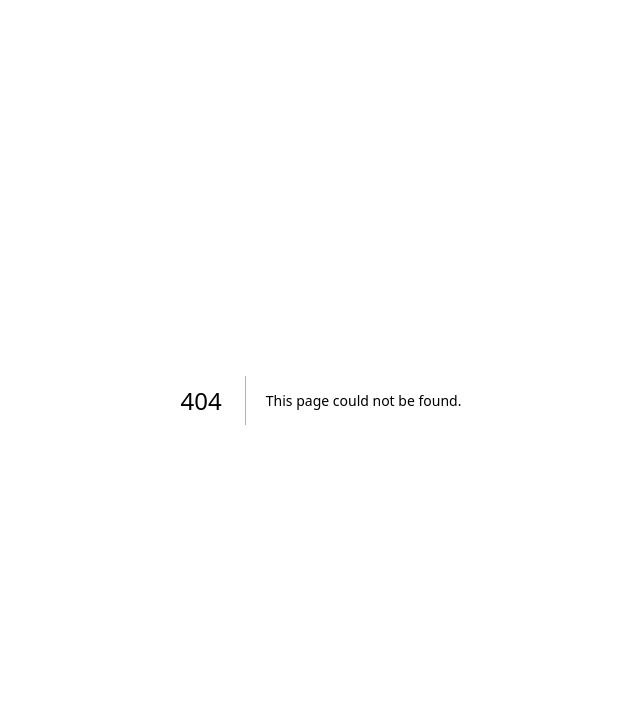
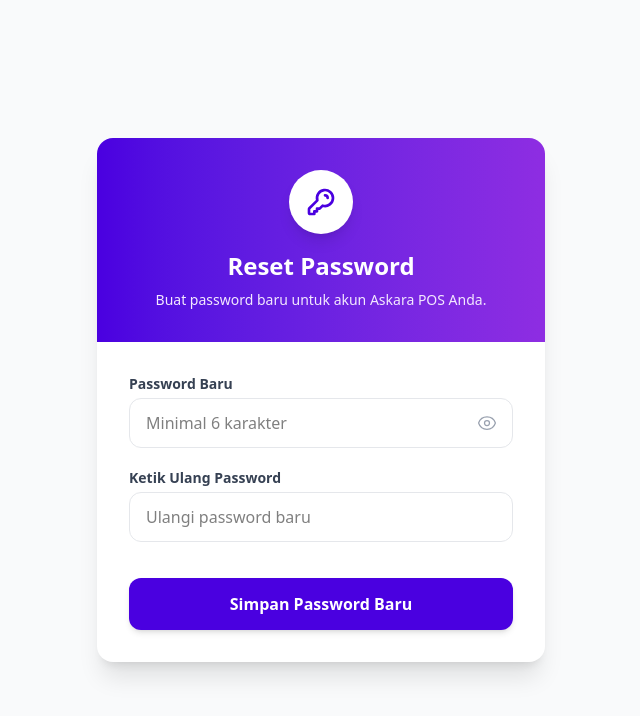
Before and after one commit to ricky99n-oss/askaraindonesia, a Next.js app: page /reset-password in a window 1280 px wide. Before the commit this address had no page. Shown: the top 716 px of the page, without its empty margins (319-959 px from the left). Built offline with nearby package versions, Linux system fonts and the light colour scheme; no server answers.

Commit message:
Fixed Reset Page

```diff
--- /dev/null
+++ b/app/reset-password/page.tsx
@@ -0,0 +1,151 @@
+'use client';
+
+import React, { useState, useEffect } from 'react';
+import { createClient } from '@supabase/supabase-js';
+import { useRouter } from 'next/navigation';
+import Image from 'next/image';
+
+const supabaseUrl = process.env.NEXT_PUBLIC_SUPABASE_URL || '';
+const supabaseKey = process.env.NEXT_PUBLIC_SUPABASE_ANON_KEY || '';
+const supabase = createClient(supabaseUrl, supabaseKey);
+
+export default function ResetPasswordPage() {
+  const router = useRouter();
+  const [password, setPassword] = useState('');
+  const [confirmPassword, setConfirmPassword] = useState('');
+  const [showPassword, setShowPassword] = useState(false);
+  const [isLoading, setIsLoading] = useState(false);
+  const [message, setMessage] = useState({ type: '', text: '' });
+  const [isSuccess, setIsSuccess] = useState(false);
+
+  useEffect(() => {
+    // Mengecek apakah link yang diklik benar-benar valid dari Supabase
+    supabase.auth.onAuthStateChange((event, session) => {
+      if (event == 'PASSWORD_RECOVERY') {
+        setMessage({ type: 'info', text: 'Silakan masukkan password baru Anda.' });
+      }
+    });
+  }, []);
+
+  const handleResetPassword = async (e: React.FormEvent) => {
+    e.preventDefault();
+
+    if (password.length < 6) {
+      setMessage({ type: 'error', text: 'Password minimal harus 6 karakter!' });
+      return;
+    }
+    if (password !== confirmPassword) {
+      setMessage({ type: 'error', text: 'Ketik ulang password tidak cocok!' });
+      return;
+    }
+
+    setIsLoading(true);
+    setMessage({ type: '', text: '' });
+
+    try {
+      // Mengirim password baru ke Supabase
+      const { error } = await supabase.auth.updateUser({
+        password: password
+      });
+
+      if (error) throw error;
+
+      setIsSuccess(true);
+      setMessage({ type: 'success', text: 'Password berhasil diubah! Anda sekarang bisa login di Aplikasi.' });
+
+    } catch (error: any) {
+      setMessage({ type: 'error', text: error.message || 'Gagal mereset password. Link mungkin sudah kadaluarsa.' });
+    } finally {
+      setIsLoading(false);
+    }
+  };
+
+  return (
+    <div className="min-h-screen bg-gray-50 flex flex-col items-center justify-center p-4">
+      <div className="bg-white max-w-md w-full rounded-2xl shadow-xl overflow-hidden">
+
+        {/* Header */}
+        <div className="bg-gradient-to-r from-[#4A00E0] to-[#8E2DE2] p-8 text-center text-white">
+          <div className="flex justify-center mb-4">
+            <div className="w-16 h-16 bg-white rounded-full flex items-center justify-center shadow-lg">
+              <svg className="w-8 h-8 text-[#4A00E0]" fill="none" stroke="currentColor" viewBox="0 0 24 24">
+                <path strokeLinecap="round" strokeLinejoin="round" strokeWidth="2" d="M15 7a2 2 0 012 2m4 0a6 6 0 01-7.743 5.743L11 17H9v2H7v2H4a1 1 0 01-1-1v-2.586a1 1 0 01.293-.707l5.964-5.964A6 6 0 1121 9z"></path>
+              </svg>
+            </div>
+          </div>
+          <h1 className="text-2xl font-bold mb-2">Reset Password</h1>
+          <p className="text-purple-100 text-sm">Buat password baru untuk akun Askara POS Anda.</p>
+        </div>
+
+        {/* Body Form */}
+        <div className="p-8">
+          {message.text && (
+            <div className={`p-4 rounded-xl mb-6 text-sm font-medium flex items-start gap-3 ${
+              message.type === 'error' ? 'bg-red-50 text-red-700 border border-red-200' :
+              message.type === 'success' ? 'bg-green-50 text-green-700 border border-green-200' :
+              'bg-blue-50 text-blue-700 border border-blue-200'
+            }`}>
+              {message.type === 'error' ? <IconWarning /> : <IconCheck />}
+              <p className="mt-0.5">{message.text}</p>
+            </div>
+          )}
+
+          {!isSuccess ? (
+            <form onSubmit={handleResetPassword} className="space-y-5">
+              <div>
+                <label className="block text-sm font-bold text-gray-700 mb-1">Password Baru</label>
+                <div className="relative">
+                  <input
+                    required
+                    type={showPassword ? "text" : "password"}
+                    value={password}
+                    onChange={(e) => setPassword(e.target.value)}
+                    minLength={6}
+                    className="w-full px-4 py-3 pr-12 rounded-xl border border-gray-200 focus:border-purple-500 focus:ring-2 focus:ring-purple-200 transition-all outline-none"
+                    placeholder="Minimal 6 karakter"
+                  />
+                  <button type="button" className="absolute inset-y-0 right-0 pr-4 flex items-center text-gray-400 hover:text-purple-600" onClick={() => setShowPassword(!showPassword)}>
+                    {showPassword ? <IconEyeOff /> : <IconEye />}
+                  </button>
+                </div>
+              </div>
+
+              <div>
+                <label className="block text-sm font-bold text-gray-700 mb-1">Ketik Ulang Password</label>
+                <div className="relative">
+                  <input
+                    required
+                    type={showPassword ? "text" : "password"}
+                    value={confirmPassword}
+                    onChange={(e) => setConfirmPassword(e.target.value)}
+                    minLength={6}
+                    className="w-full px-4 py-3 pr-12 rounded-xl border border-gray-200 focus:border-purple-500 focus:ring-2 focus:ring-purple-200 transition-all outline-none"
+                    placeholder="Ulangi password baru"
+                  />
+                </div>
+              </div>
+
+              <div className="pt-4">
+                <button type="submit" disabled={isLoading} className={`w-full py-3.5 rounded-xl font-bold text-white transition-all shadow-md ${isLoading ? 'bg-gray-400 cursor-not-allowed' : 'bg-[#4A00E0] hover:bg-purple-700 hover:shadow-lg hover:-translate-y-0.5'}`}>
+                  {isLoading ? 'Menyimpan...' : 'Simpan Password Baru'}
+                </button>
+              </div>
+            </form>
+          ) : (
+            <div className="text-center pt-4">
+              <button onClick={() => router.push('/')} className="bg-gray-100 hover:bg-gray-200 text-gray-800 font-bold py-3.5 px-6 rounded-xl transition-all w-full">
+                Kembali ke Beranda
+              </button>
+            </div>
+          )}
+        </div>
+      </div>
+    </div>
+  );
+}
+
+// Komponen Ikon Bantuan
+const IconEye = () => <svg xmlns="http://www.w3.org/2000/svg" fill="none" viewBox="0 0 24 24" strokeWidth={1.5} stroke="currentColor" className="w-5 h-5"><path strokeLinecap="round" strokeLinejoin="round" d="M2.036 12.322a1.012 1.012 0 010-.639C3.423 7.51 7.36 4.5 12 4.5c4.638 0 8.573 3.007 9.963 7.178.07.207.07.431 0 .639C20.577 16.49 16.64 19.5 12 19.5c-4.638 0-8.573-3.007-9.963-7.178z" /><path strokeLinecap="round" strokeLinejoin="round" d="M15 12a3 3 0 11-6 0 3 3 0 016 0z" /></svg>;
+const IconEyeOff = () => <svg xmlns="http://www.w3.org/2000/svg" fill="none" viewBox="0 0 24 24" strokeWidth={1.5} stroke="currentColor" className="w-5 h-5"><path strokeLinecap="round" strokeLinejoin="round" d="M3.98 8.223A10.477 10.477 0 001.934 12C3.226 16.338 7.244 19.5 12 19.5c.993 0 1.953-.138 2.863-.395M6.228 6.228A10.45 10.45 0 0112 4.5c4.756 0 8.773 3.162 10.065 7.498a10.523 10.523 0 01-4.293 5.774M6.228 6.228L3 3m3.228 3.228l3.65 3.65m7.894 7.894L21 21m-3.228-3.228l-3.65-3.65m0 0a3 3 0 10-4.243-4.243m4.242 4.242L9.88 9.88" /></svg>;
+const IconWarning = () => <svg className="w-5 h-5 shrink-0" fill="none" stroke="currentColor" viewBox="0 0 24 24"><path strokeLinecap="round" strokeLinejoin="round" strokeWidth="2" d="M12 9v2m0 4h.01m-6.938 4h13.856c1.54 0 2.502-1.667 1.732-3L13.732 4c-.77-1.333-2.694-1.333-3.464 0L3.34 16c-.77 1.333.192 3 1.732 3z"></path></svg>;
+const IconCheck = () => <svg className="w-5 h-5 shrink-0" fill="none" stroke="currentColor" viewBox="0 0 24 24"><path strokeLinecap="round" strokeLinejoin="round" strokeWidth="2" d="M9 12l2 2 4-4m6 2a9 9 0 11-18 0 9 9 0 0118 0z"></path></svg>;
```
